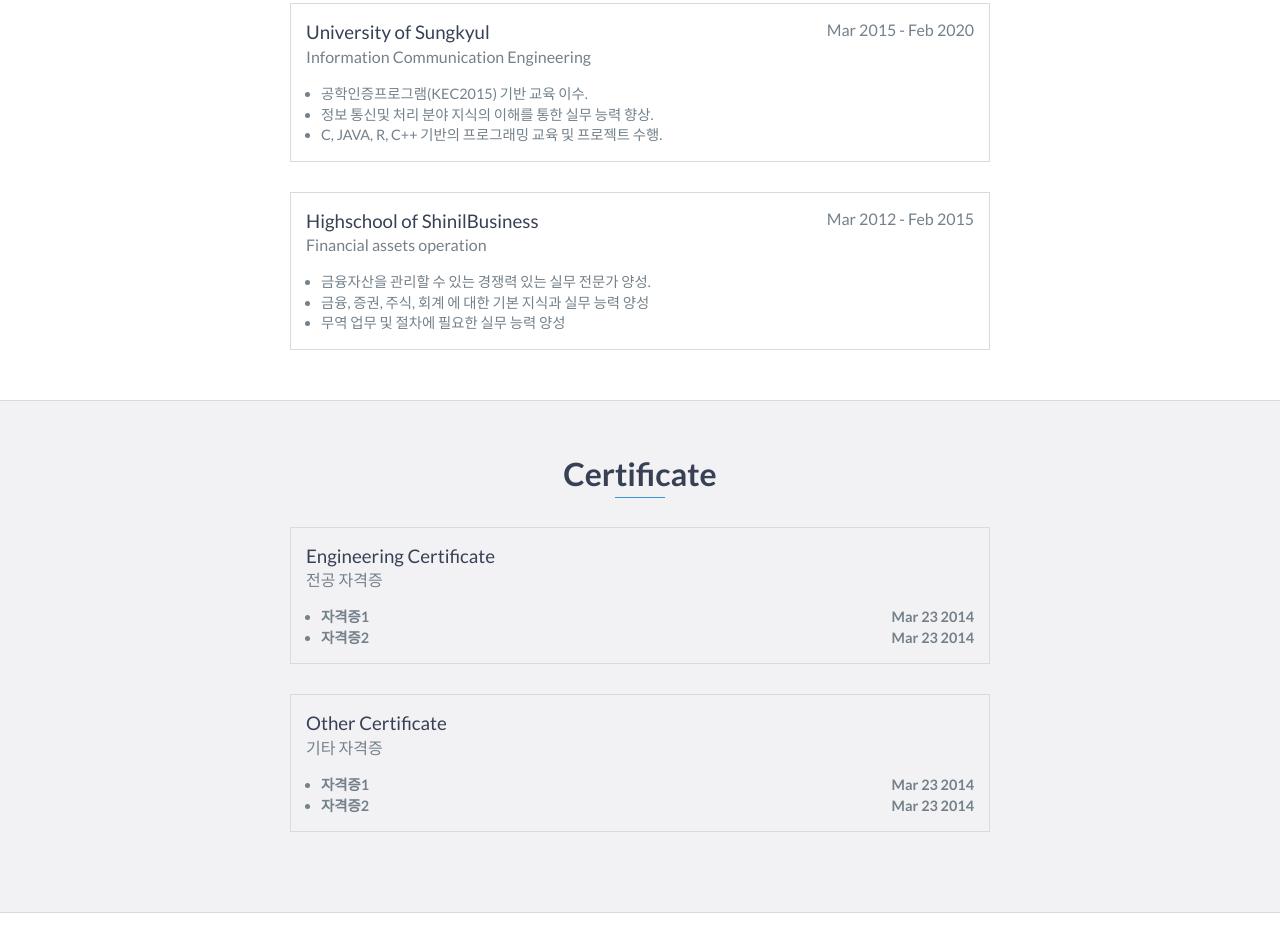
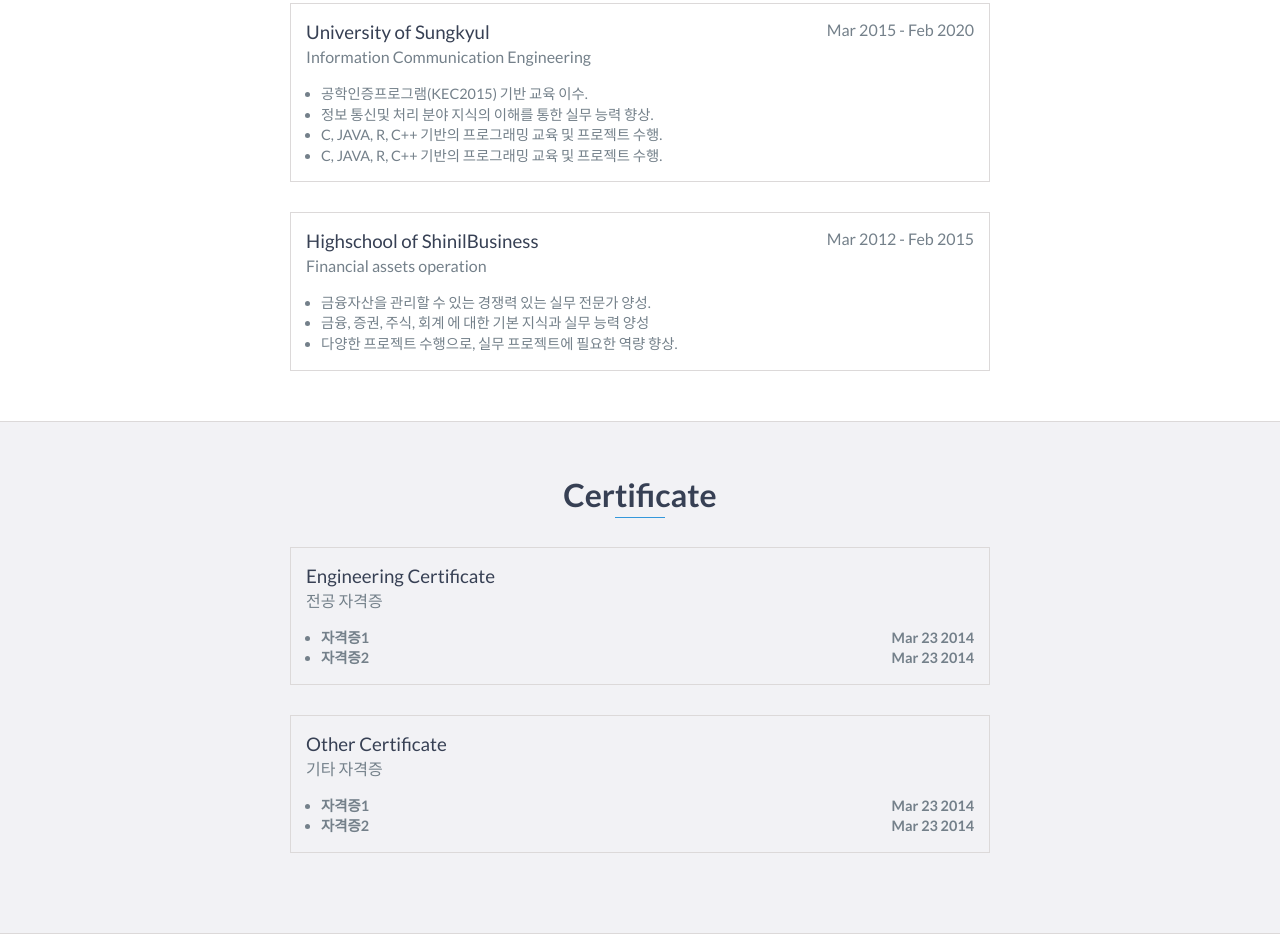
Before and after one commit to seongsik-choi/seongsik-choi.github.io, a website: page index.html in a window 1280 px wide. Shown: the part 1498-2441 px from the top of the page. Drawn offline with nearby package versions, Linux system fonts and the light colour scheme.

Commit message:
Update index.html

```diff
--- a/index.html
+++ b/index.html
@@ -114,6 +114,10 @@
                 <li>
                     C, JAVA, R, C++ 기반의 프로그래밍 교육 및 프로젝트 수행.
                 </li>
+                <li>
+                    C, JAVA, R, C++ 기반의 프로그래밍 교육 및 프로젝트 수행.
+                </li>
+
             </ul>
         </div>
         <!-- End .education-block -->
@@ -130,7 +134,7 @@
                     금융, 증권, 주식, 회계 에 대한 기본 지식과 실무 능력 양성
                 </li>
                  <li>
-                    무역 업무 및 절차에 필요한 실무 능력 양성
+                    다양한 프로젝트 수행으로, 실무 프로젝트에 필요한 역량 향상.
                 </li>
             </ul>
         </div>
```
